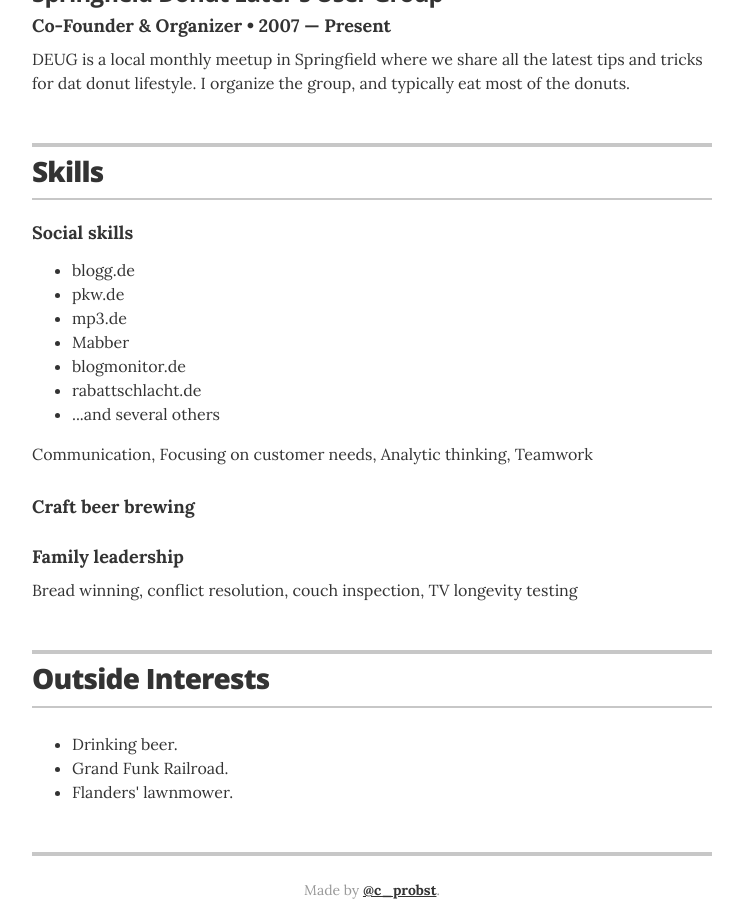
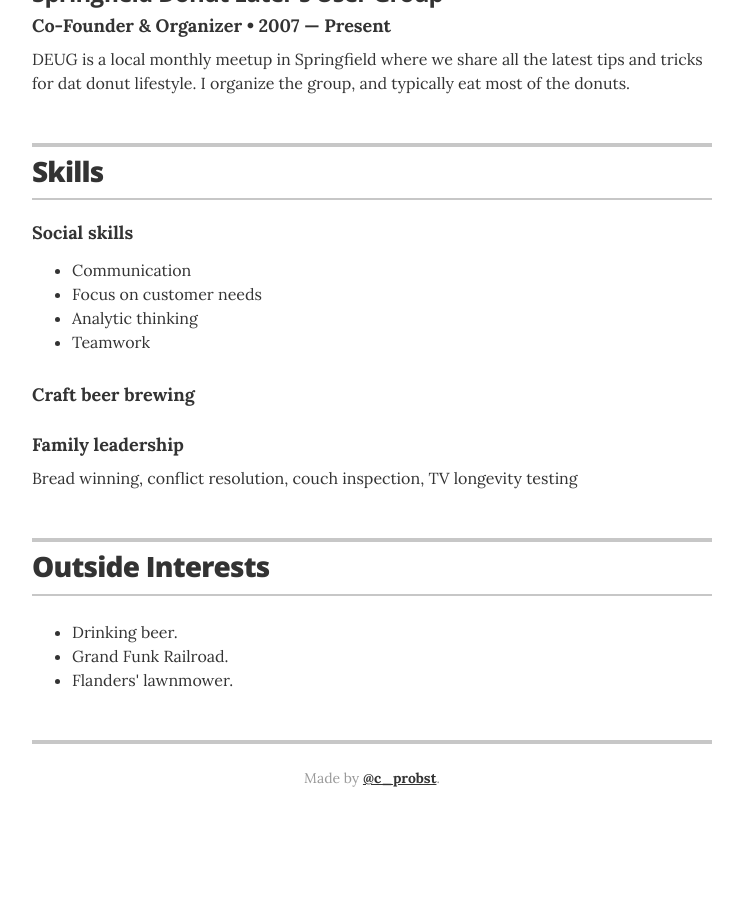
Before and after one commit to lostops/lostops.github.io, a Jekyll site: the page built from index.html, in a window 1280 px wide and 900 px high, scrolled down 2070 px. Shown: the whole window, without its empty margins (268-1011 px from the left). Built offline with Jekyll 4.4.1, drawn with Linux system fonts in a browser that asks for light colours; after the commit the page ends 2907 px from its top, so only the background shows below that.

Commit message:
Update skills.yml

```diff
--- a/_data/skills.yml
+++ b/_data/skills.yml
@@ -1,7 +1,7 @@
 # Skills
 # Donut design
 - skill: Social skills
-  description: <ul class="resume-item-list"><li>blogg.de</li><li>pkw.de</li><li>mp3.de</li><li>Mabber</li><li>blogmonitor.de</li><li>rabattschlacht.de</li><li>...and several others</li></ul>Communication, Focusing on customer needs, Analytic thinking, Teamwork
+  description: <ul class="resume-item-list"><li>Communication</li><li>Focus on customer needs</li><li>Analytic thinking</li><li>Teamwork</li></ul>
 
 # Craft beer brewing
 - skill: Craft beer brewing
```
